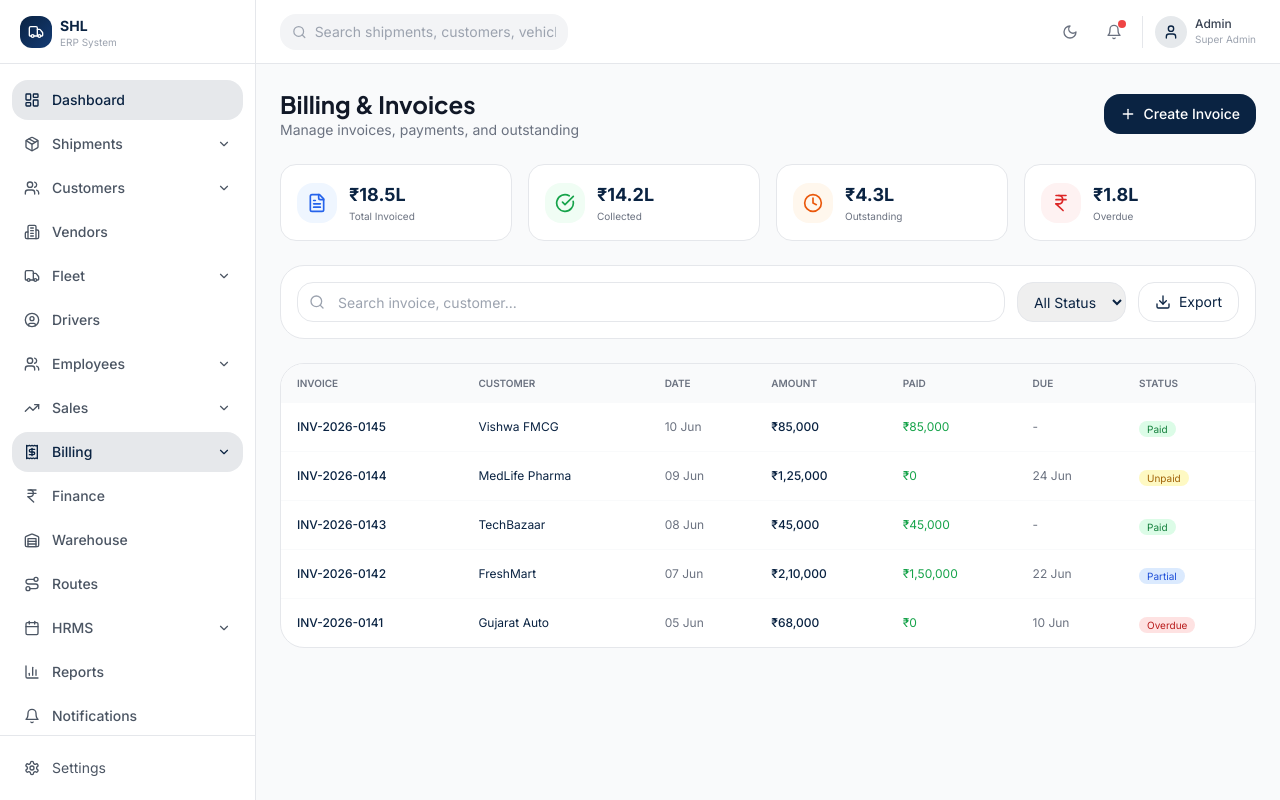
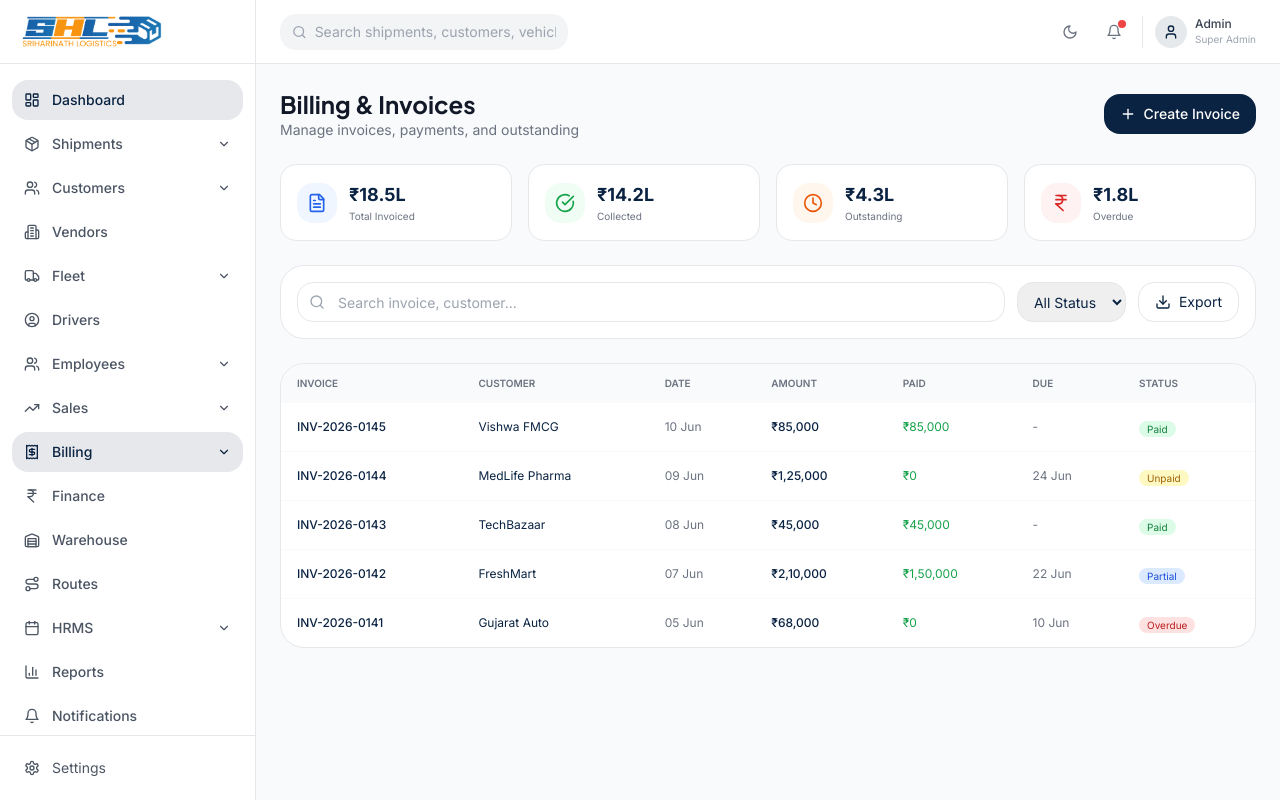
Before and after one commit to mettugoud-droid/shl-website, a Next.js app: page /crm/billing in a window 1280 px wide. Built offline with nearby package versions, Linux system fonts and the light colour scheme.

Commit message:
Use logo.png in CRM sidebar, Customer Portal, and Vendor Portal

```diff
--- a/src/app/crm/layout.tsx
+++ b/src/app/crm/layout.tsx
@@ -34,13 +34,11 @@ export default function CRMLayout({ children }: { children: React.ReactNode }) {
         {/* Logo */}
         <div className="h-16 flex items-center px-5 border-b border-gray-200 dark:border-gray-800">
           <Link href="/crm" className="flex items-center gap-2">
-            <div className="w-8 h-8 bg-gradient-to-br from-primary to-primary-600 rounded-lg flex items-center justify-center">
-              <Truck className="w-4 h-4 text-white" />
-            </div>
-            <div>
-              <span className="text-sm font-bold text-primary dark:text-white">SHL</span>
-              <span className="text-[10px] text-gray-400 block -mt-0.5">ERP System</span>
-            </div>
+            <img
+              src="/images/logo.png"
+              alt="Sri Harinath Logistics"
+              className="h-9 w-auto object-contain"
+            />
           </Link>
         </div>
 
--- a/src/app/customer/layout.tsx
+++ b/src/app/customer/layout.tsx
@@ -19,8 +19,7 @@ export default function CustomerLayout({ children }: { children: React.ReactNode
       <header className="bg-white border-b sticky top-0 z-30">
         <div className="max-w-6xl mx-auto px-4 h-14 flex items-center justify-between">
           <Link href="/customer/shipments" className="flex items-center gap-2">
-            <div className="w-8 h-8 bg-primary rounded-lg flex items-center justify-center"><Truck className="w-4 h-4 text-white" /></div>
-            <span className="text-sm font-bold text-primary">SHL Customer Portal</span>
+            <img src="/images/logo.png" alt="SHL" className="h-8 w-auto object-contain" />
           </Link>
           <div className="flex items-center gap-3">
             <nav className="hidden md:flex items-center gap-1">
--- a/src/app/vendor/layout.tsx
+++ b/src/app/vendor/layout.tsx
@@ -19,8 +19,7 @@ export default function VendorLayout({ children }: { children: React.ReactNode }
       <header className="bg-white border-b sticky top-0 z-30">
         <div className="max-w-6xl mx-auto px-4 h-14 flex items-center justify-between">
           <Link href="/vendor/vehicles" className="flex items-center gap-2">
-            <div className="w-8 h-8 bg-primary rounded-lg flex items-center justify-center"><Truck className="w-4 h-4 text-white" /></div>
-            <span className="text-sm font-bold text-primary">SHL Vendor Portal</span>
+            <img src="/images/logo.png" alt="SHL" className="h-8 w-auto object-contain" />
           </Link>
           <div className="flex items-center gap-3">
             <nav className="hidden md:flex items-center gap-1">
```
